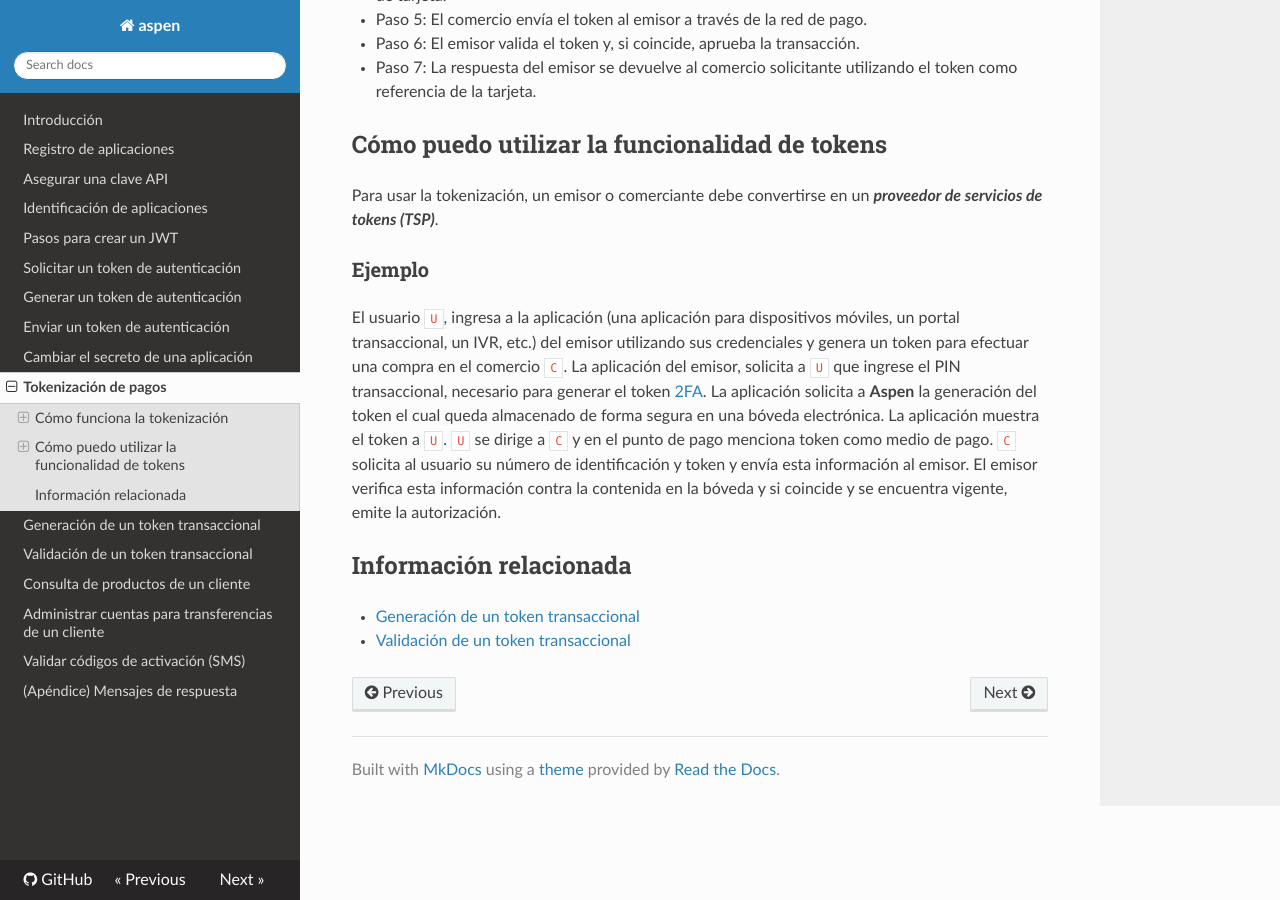
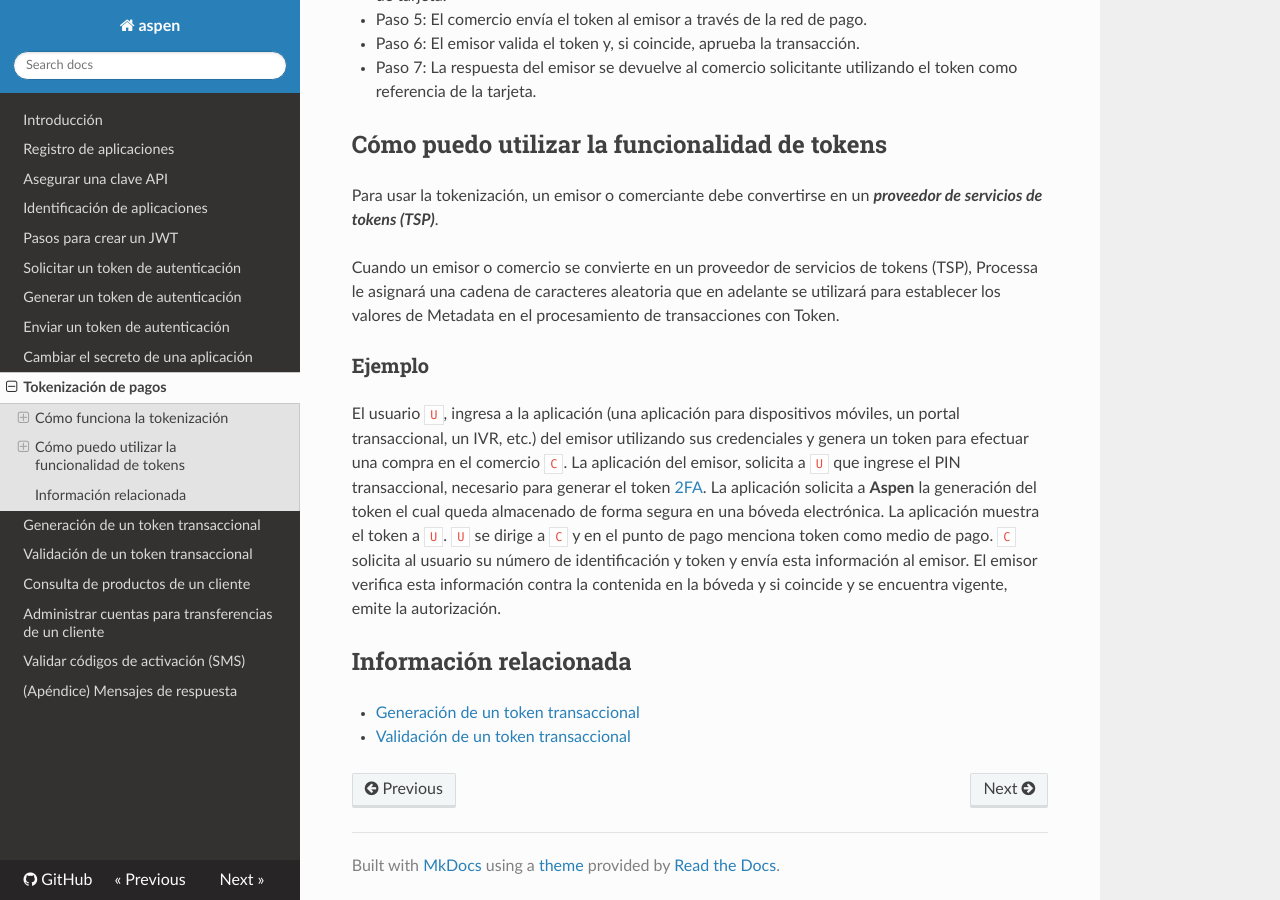
Before and after one commit to menchi2000/Aspen, an MkDocs documentation site: the page built from docs/Tokenization.md, in a window 1280 px wide and 900 px high, scrolled down 1078 px. Built offline with MkDocs 1.6.1, drawn with Linux system fonts in a browser that asks for light colours; nearby versions of some CDN libraries; old or Windows-style settings are respelled for this version of MkDocs.

Commit message:
Update Tokenization.md
Aclaraciones Metadata TSP

```diff
--- a/docs/Tokenization.md
+++ b/docs/Tokenization.md
@@ -39,6 +39,8 @@ Un token posee al menos los siguientes atributos:
 
 Para usar la tokenización, un emisor o comerciante debe convertirse en un _**proveedor de servicios de tokens (TSP)**_.
 
+Cuando un emisor o comercio se convierte en un proveedor de servicios de tokens (TSP), Processa le asignará una cadena de caracteres aleatoria que en adelante se utilizará para establecer los valores de Metadata en el procesamiento de transacciones con Token.
+
 ### Ejemplo
 
 El usuario `U`, ingresa a la aplicación (una aplicación para dispositivos móviles, un portal transaccional, un IVR, etc.) del emisor utilizando sus credenciales y genera un token para efectuar una compra en el comercio `C`. La aplicación del emisor, solicita a `U` que ingrese el PIN transaccional, necesario para generar el token [2FA](https://en.wikipedia.org/wiki/Multi-factor_authentication). La aplicación solicita a **Aspen** la generación del token el cual queda almacenado de forma segura en una bóveda electrónica. La aplicación muestra el token a `U`. `U` se dirige a `C` y en el punto de pago menciona token como medio de pago. `C` solicita al usuario su número de identificación y token y envía esta información al emisor. El emisor verifica esta información contra la contenida en la bóveda y si coincide y se encuentra vigente, emite la autorización.
```
